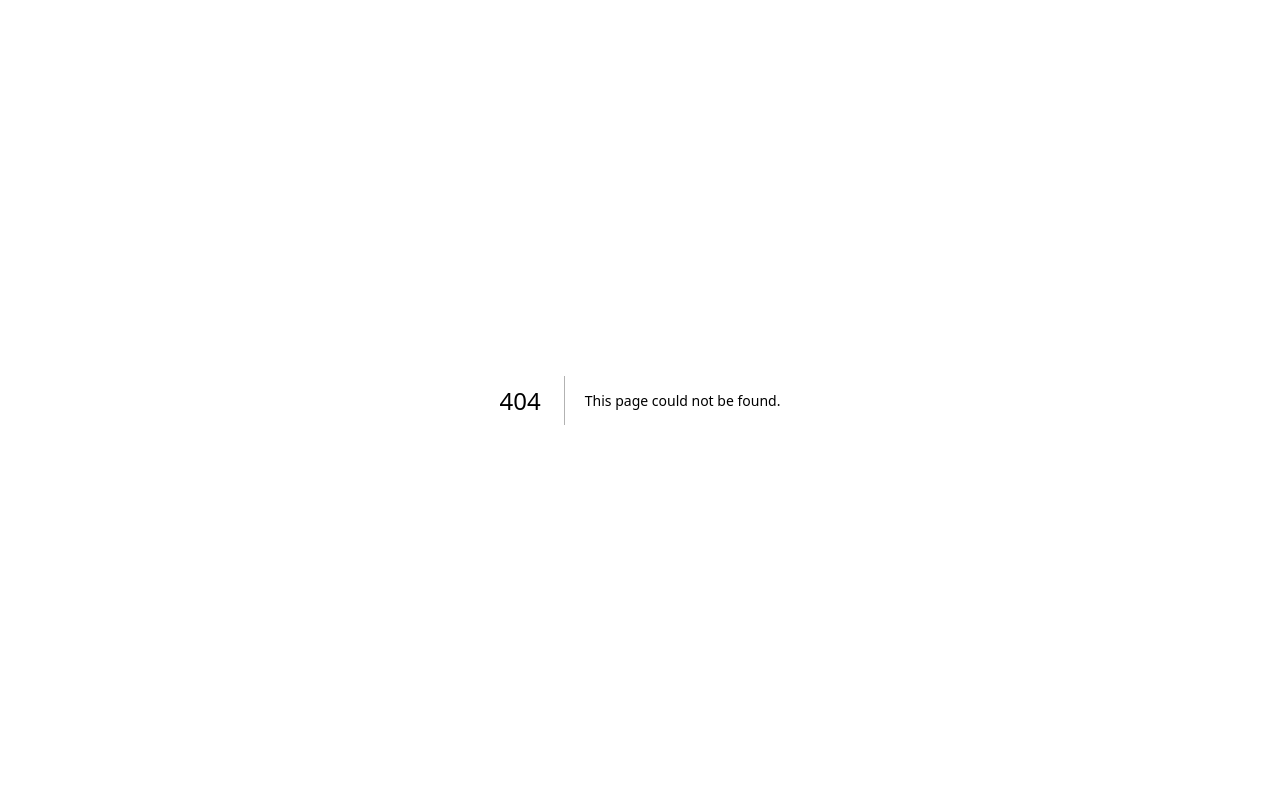
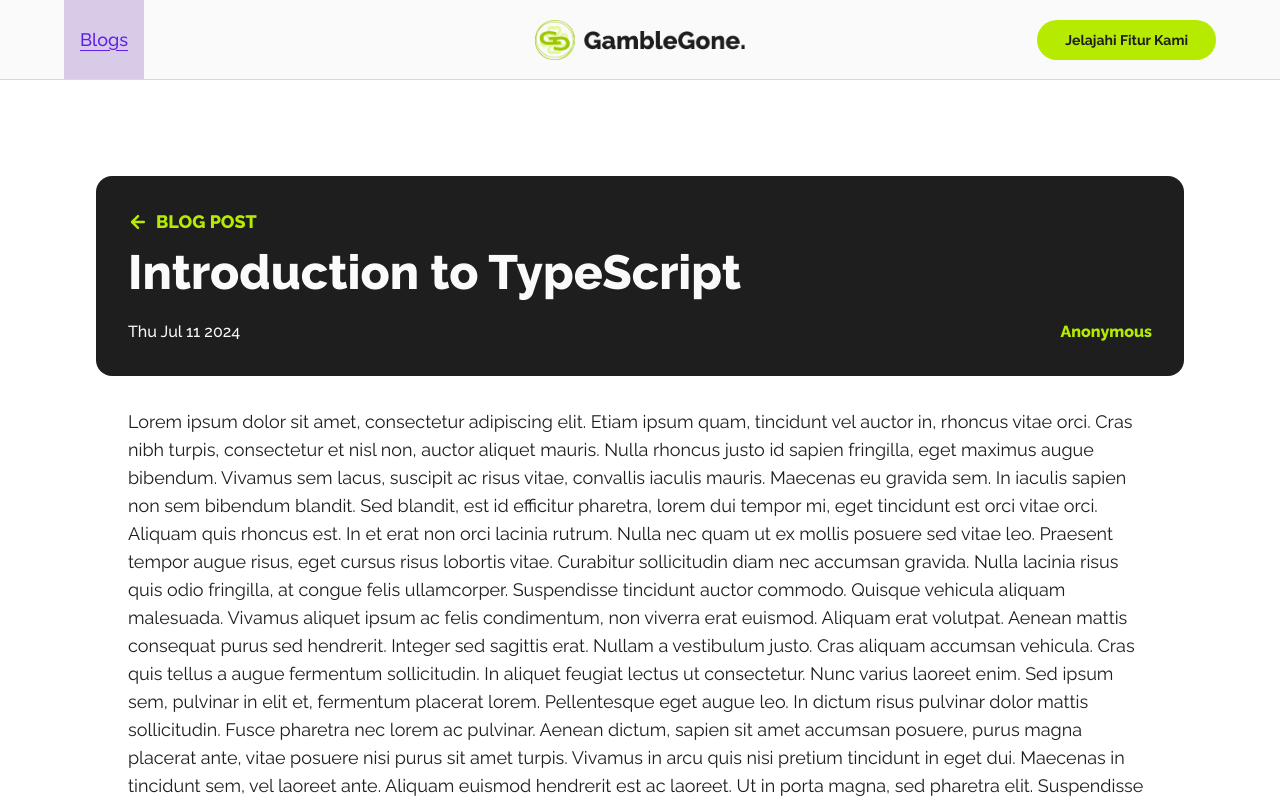
Before and after one commit to Fatih20/gamble-gone, a Next.js app in the folder web/: page /blogs/p1 in a window 1280 px wide. Before the commit this address had no page. Shown: the top 800 px of the page. Built offline with nearby package versions, Linux system fonts and the light colour scheme.

Commit message:
feat: blog detail page.

```diff
--- /dev/null
+++ b/web/app/(landing)/blogs/[id]/page.tsx
@@ -0,0 +1,81 @@
+import { Badge } from "@/components/ui/badge";
+import { mockPosts } from "@/mock-data/posts";
+import { ArrowLeft } from "lucide-react";
+import Link from "next/link";
+import { notFound } from "next/navigation";
+
+interface Params {
+  id: string;
+}
+
+export async function generateStaticParams() {
+  // Mock data
+  const posts = mockPosts;
+
+  return posts.map((post) => ({
+    id: post.id,
+  }));
+}
+
+export default function BlogsDetail({ params }: { params: Params }) {
+  // Get blog data
+  const blogID = params.id;
+  const blog = mockPosts.find((post) => post.id === blogID);
+
+  // Not found
+  if (!blog) {
+    return notFound();
+  }
+
+  return (
+    <main className="flex min-h-screen flex-col items-center justify-between bg-white p-24">
+      <article className="w-full max-w-7xl">
+        {/* Header */}
+        <header className="rounded-2xl bg-primary-black p-8">
+          {/* Back */}
+          <Link
+            href="/blogs"
+            className="flex flex-row items-center gap-2 text-primary-green"
+          >
+            <ArrowLeft className="size-5 stroke-[3]" />
+            <span className="text-lg font-extrabold uppercase">Blog Post</span>
+          </Link>
+
+          {/* Title */}
+          <h1 className="mt-3 text-5xl font-extrabold text-secondary-white">
+            {blog.title}
+          </h1>
+
+          {/* Metadata */}
+          <div className="mt-6 flex flex-row justify-between">
+            <time className="text-base font-medium text-secondary-white">
+              {blog.createdAt.toDateString()}
+            </time>
+
+            <div className="flex flex-row items-center gap-3">
+              {blog.createdBy ? (
+                <>
+                  <p className="text-base font-extrabold text-primary-green">
+                    {blog.createdBy.username}
+                  </p>
+                  <Badge variant="green">{blog.createdBy.rank}</Badge>
+                </>
+              ) : (
+                <>
+                  <p className="text-base font-extrabold text-primary-green">
+                    Anonymous
+                  </p>
+                </>
+              )}
+            </div>
+          </div>
+        </header>
+
+        {/* Content */}
+        <div className="mx-8 mt-8 text-lg text-primary-black">
+          <p>{blog.content}</p>
+        </div>
+      </article>
+    </main>
+  );
+}
```
